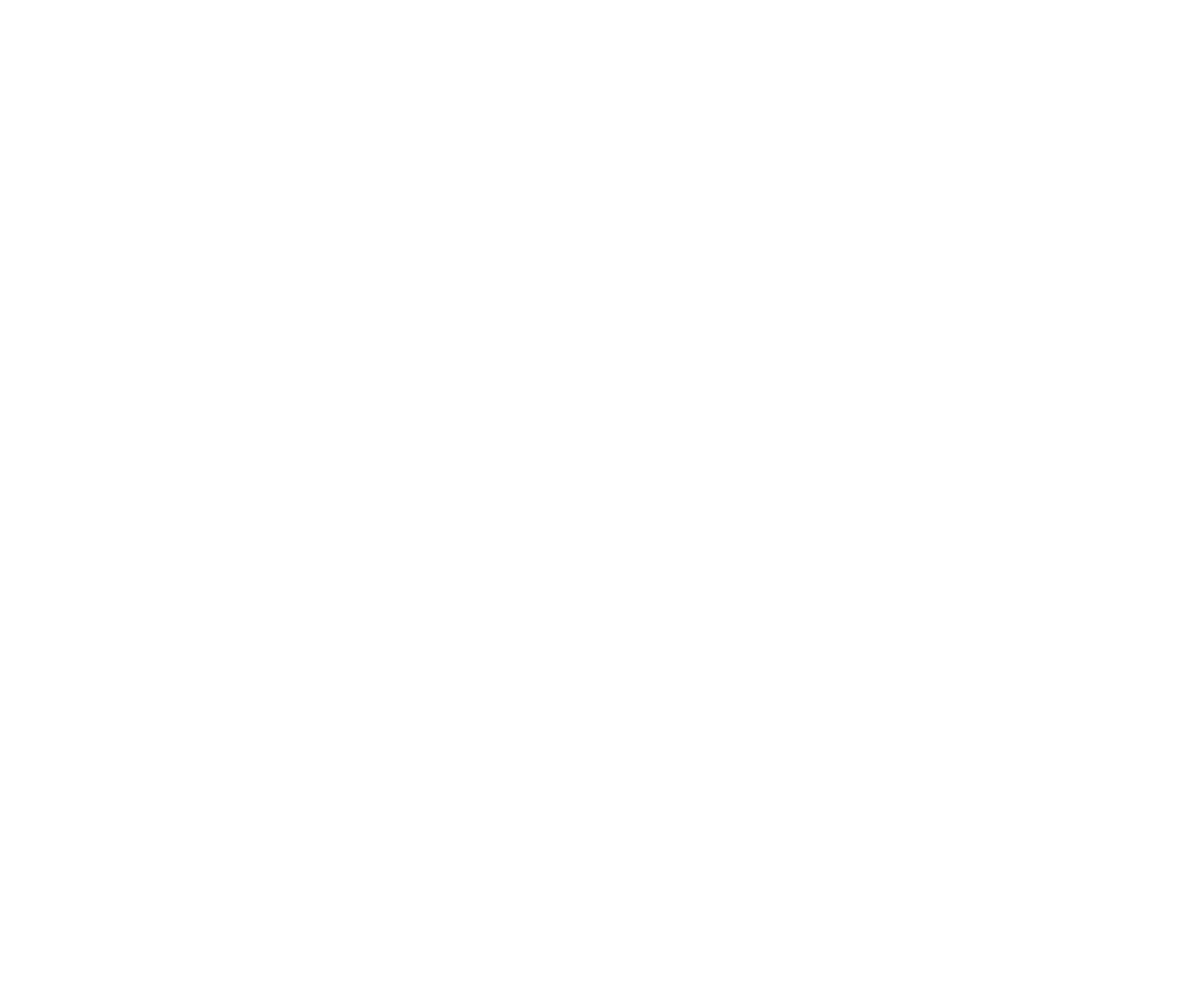
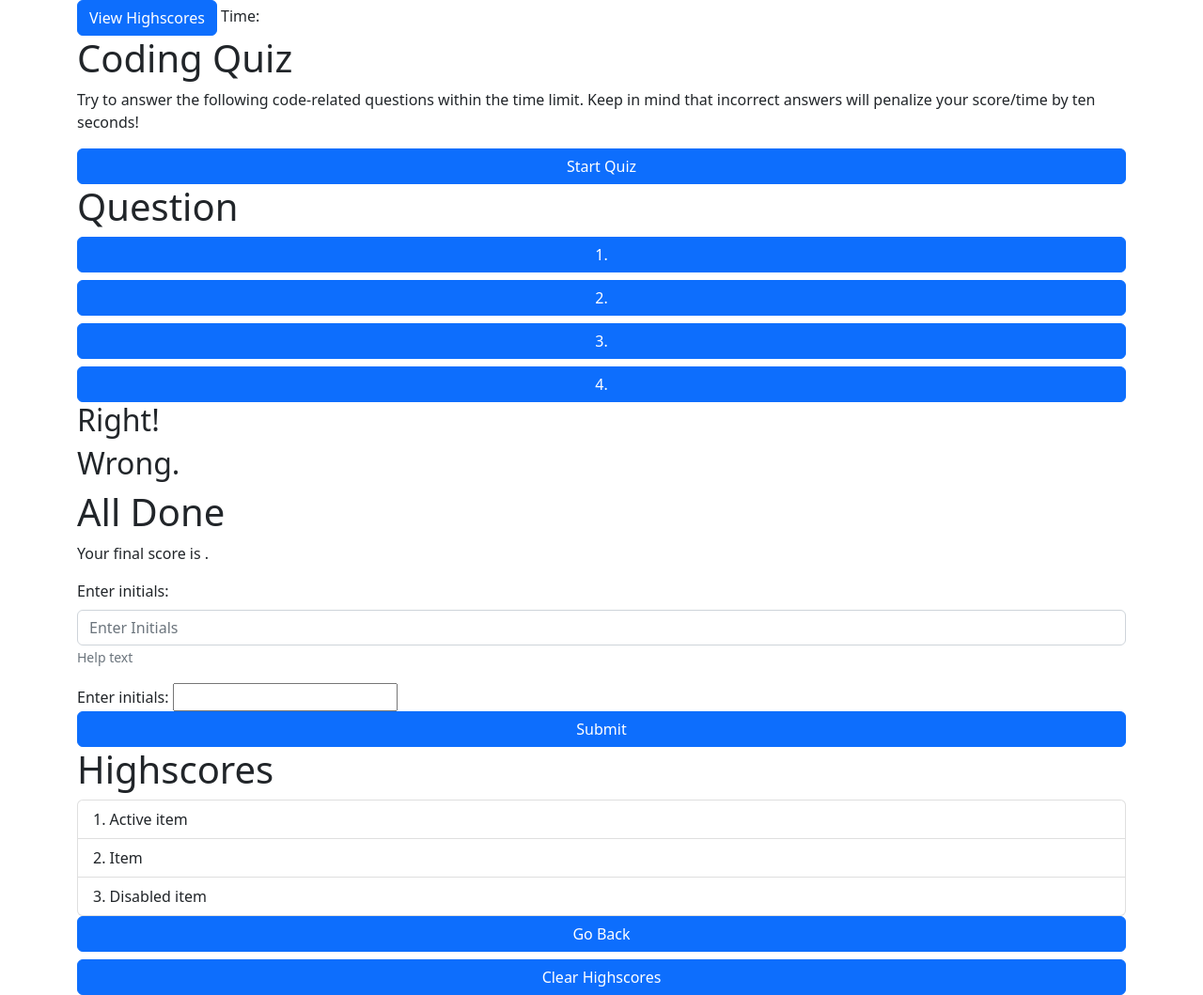
Before and after one commit to Trevor-McGuire/code-quiz, a plain HTML site: page index.html in a window 1280 px wide. Shown: the whole page at 94% size. Before the commit the page ends 800 px from the top, so only its background shows below. Drawn offline with nearby package versions, Linux system fonts and the light colour scheme.

Commit message:
to more commit volume

```diff
--- a/index.html
+++ b/index.html
@@ -1,11 +1,81 @@
-<!DOCTYPE html>
-<html>
+<!doctype html>
+<html lang="en">
+
 <head>
-  <link rel="stylesheet" href="assets/style.css" />
+  <title>Title</title>
+  <!-- Required meta tags -->
+  <meta charset="utf-8">
+  <meta name="viewport" content="width=device-width, initial-scale=1, shrink-to-fit=no">
+
+  <!-- Bootstrap CSS v5.2.1 -->
+  <link href="https://cdn.jsdelivr.net/npm/bootstrap@5.2.1/dist/css/bootstrap.min.css" rel="stylesheet"
+    integrity="sha384-iYQeCzEYFbKjA/T2uDLTpkwGzCiq6soy8tYaI1GyVh/UjpbCx/TYkiZhlZB6+fzT" crossorigin="anonymous">
+
 </head>
 
-<body>
+<body class="container">
+  <nav>
+    <a name="view-highscore" id="view-highscore" class="btn btn-primary" href="#" role="button">View Highscores</a>
+    <time class="">Time: <span></span></time>
+  </nav>
+  </div>
+  <main>
+    <div id="init" class="">
+      <h1>Coding Quiz</h1>
+      <p>Try to answer the following code-related questions within the time limit. Keep in mind that incorrect answers will penalize your score/time by ten seconds!</p>
+      <div class="d-grid gap-2">
+        <button type="button" name="start-quiz" id="start-quiz" class="btn btn-primary">Start Quiz</button>
+      </div>
+    </div>
+    <div id="question">
+      <h1>Question</h1>
+      <div class="d-grid gap-2">
+        <button type="button" name="" id="" class="btn btn-primary">1. <span></span></button>
+        <button type="button" name="" id="" class="btn btn-primary">2. <span></span></button>
+        <button type="button" name="" id="" class="btn btn-primary">3. <span></span></button>
+        <button type="button" name="" id="" class="btn btn-primary">4. <span></span></button>
+      </div>
+      <h2 id="right">Right!</h2>
+      <h2 id="wrong">Wrong.</h2>
+    </div>
+    <div id="enter-name">
+      <h1>All Done</h1>
+      <p>Your final score is <span></span>.</p>
+      <div class="mb-3">
+        <label for="" class="form-label">Enter initials:</label>
+        <input type="text"
+          class="form-control" name="" id="" aria-describedby="helpId" placeholder="Enter Initials">
+        <small id="helpId" class="form-text text-muted">Help text</small>
+      </div>
+      <lable>Enter initials: <input type="textbox"/></lable>
+      <div class="d-grid gap-2">
+        <button type="button" name="submit" id="submit" class="btn btn-primary">Submit</button>
+      </div>
+    </div>
+    <div id="highscores">
+      <h1>Highscores</h1>
+      <ul class="list-group list-group-numbered">
+        <li class="list-group-item">Active item</li>
+        <li class="list-group-item">Item</li>
+        <li class="list-group-item">Disabled item</li>
+      </ul>
+      <div class="d-grid gap-2">
+        <button type="button" name="go-back" id="go-back" class="btn btn-primary">Go Back</button>
+        <button type="button" name="clear-highscores" id="clear-highscores" class="btn btn-primary">Clear Highscores</button>
+      </div>
+    </div>
+  </main>
+  <footer>
 
-  <script src="assets/script.js"></script>
+  </footer>
+  <!-- Bootstrap JavaScript Libraries -->
+  <script src="https://cdn.jsdelivr.net/npm/@popperjs/core@2.11.6/dist/umd/popper.min.js"
+    integrity="sha384-oBqDVmMz9ATKxIep9tiCxS/Z9fNfEXiDAYTujMAeBAsjFuCZSmKbSSUnQlmh/jp3" crossorigin="anonymous">
+  </script>
+
+  <script src="https://cdn.jsdelivr.net/npm/bootstrap@5.2.1/dist/js/bootstrap.min.js"
+    integrity="sha384-7VPbUDkoPSGFnVtYi0QogXtr74QeVeeIs99Qfg5YCF+TidwNdjvaKZX19NZ/e6oz" crossorigin="anonymous">
+  </script>
 </body>
+
 </html>
```
